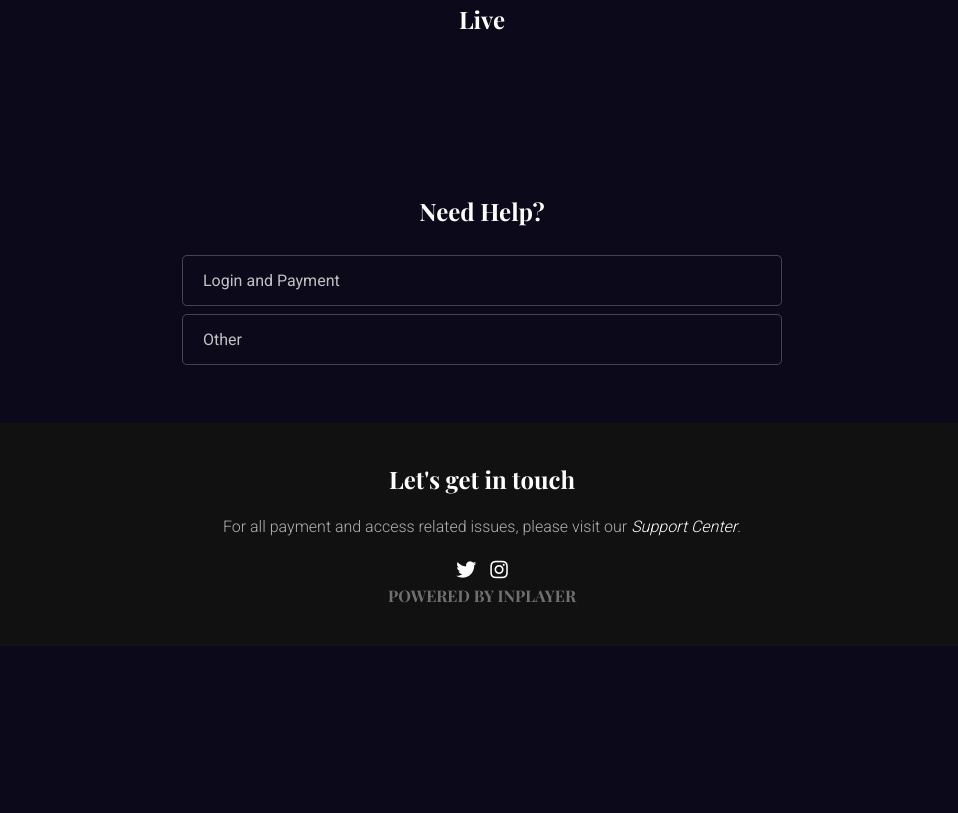
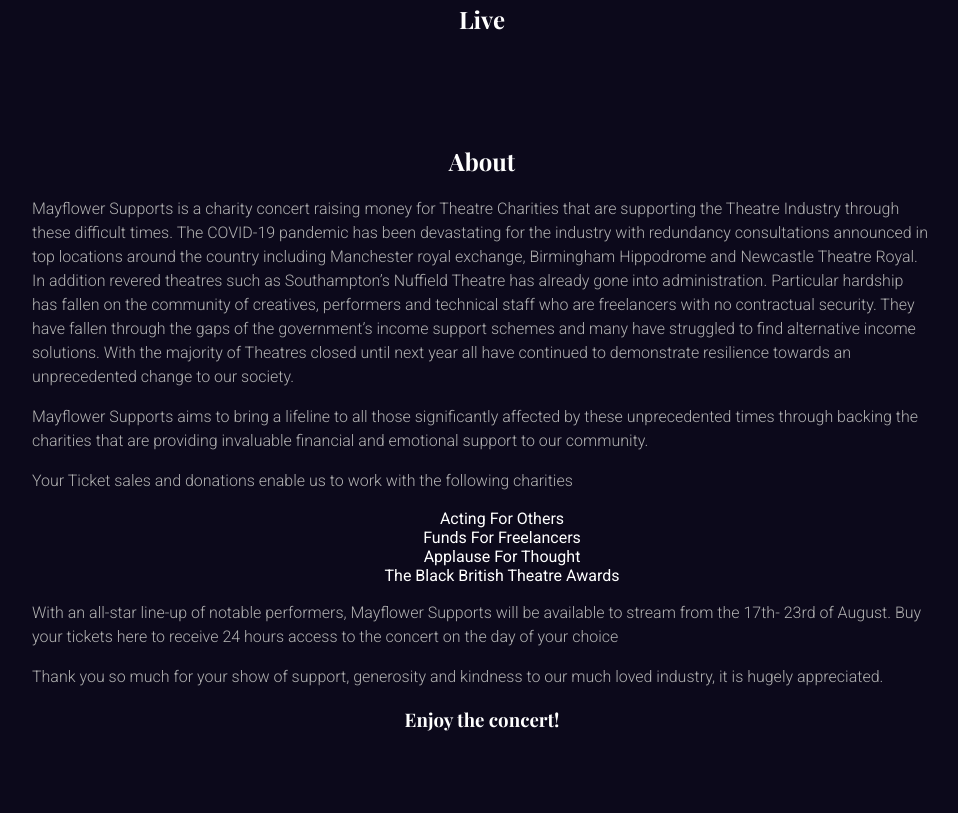
Before and after one commit to inplayer-client-success/MayflowerSupports, a plain HTML site: page index.html in a window 1280 px wide. Shown: the part 847-1660 px from the top of the page, without its empty margins (158-1116 px from the left). Before the commit the page ends 1493 px from the top, so only its background shows below. Drawn offline with nearby package versions, Linux system fonts and the light colour scheme; a script that the page names is missing.

Commit message:
added about section

```diff
--- a/index.html
+++ b/index.html
@@ -91,7 +91,7 @@
       </a>
       <ul id="menu" class="animated slideOutUp">
         <li> <a href="#live" class="page-scroll">Watch</a> </li>
-        <!-- <li> <a href="#upcoming" class="page-scroll">Schedule</a> </li> -->
+        <li> <a href="#about" class="page-scroll">About</a> </li>
         <li> <a href="#faq" class="page-scroll">FAQ</a> </li>
         <li> <a href="#footer" class="page-scroll">Contact</a> </li>
         <li><a class="login-button button inplayer-paywall-login">Login</a> </li>
@@ -132,6 +132,23 @@
     <h2>Live</h2>
     <div class="inplayer-paywall" id="inplayer-109386">
     </div>
+  </div>
+
+  <div id="about">
+    <h2>About</h2>
+    <p>Mayflower Supports is a charity concert raising money for Theatre Charities that are supporting the Theatre Industry through these difficult times. The COVID-19 pandemic has been devastating for the industry with redundancy consultations announced in top locations around the country including Manchester royal exchange, Birmingham Hippodrome and Newcastle Theatre Royal. In addition revered theatres such as Southampton’s Nuffield Theatre has already gone into administration. Particular hardship has fallen on the community of creatives, performers and technical staff who are freelancers with no contractual security. They have fallen through the gaps of the government’s income support schemes and many have struggled to find alternative income solutions. With the majority of Theatres closed until next year all have continued to demonstrate resilience towards an unprecedented change to our society.</p>
+    <p>Mayflower Supports aims to bring a lifeline to all those significantly affected by these unprecedented times through backing the charities that are providing invaluable financial and emotional support to our community.</p>
+    <p>Your Ticket sales and donations enable us to work with the following charities
+      <ul>
+        <li>Acting For Others</li>
+        <li>Funds For Freelancers</li>
+        <li>Applause For Thought</li>
+        <li>The Black British Theatre Awards</li>
+      </ul>
+    </p>
+    <p>With an all-star line-up of notable performers, Mayflower Supports will be available to stream from the 17th- 23rd of August. Buy your tickets here to receive 24 hours access to the concert on the day of your choice</p>
+    <p>Thank you so much for your show of support, generosity and kindness to our much loved industry, it is hugely appreciated.</p>
+    <h3>Enjoy the concert!</h3>
   </div>
 
 
--- a/scss/_asset.scss
+++ b/scss/_asset.scss
@@ -9,12 +9,12 @@
       padding: 0;
       background: transparent !important;
       border: none;
-      max-width: 800px !important;
+      max-width: 900px !important;
 
       @media (min-width:701px){
         .inplayer-imageholder{
           height: 228px;
-          width: 41%;
+          width: 46%;
           padding: 0;
           display: flex;
         }
--- a/scss/_main.scss
+++ b/scss/_main.scss
@@ -154,7 +154,25 @@ body{
     }
   }
 
+#about {
+  max-width: 900px;
+  margin: 0 auto;
+  h2 {
+    text-align: center;
+  }
+  ul {
+    display: block;
+    margin: 0 auto;
+    text-align: center;
+    li {
+      list-style: none;
 
+    }
+  }
+  h3 {
+    text-align: center;
+  }
+}
 
 
 } //body
```
Also changed, not shown: css/style.min.css, img/fav.png (added), img/logo.png, 1 other file.
